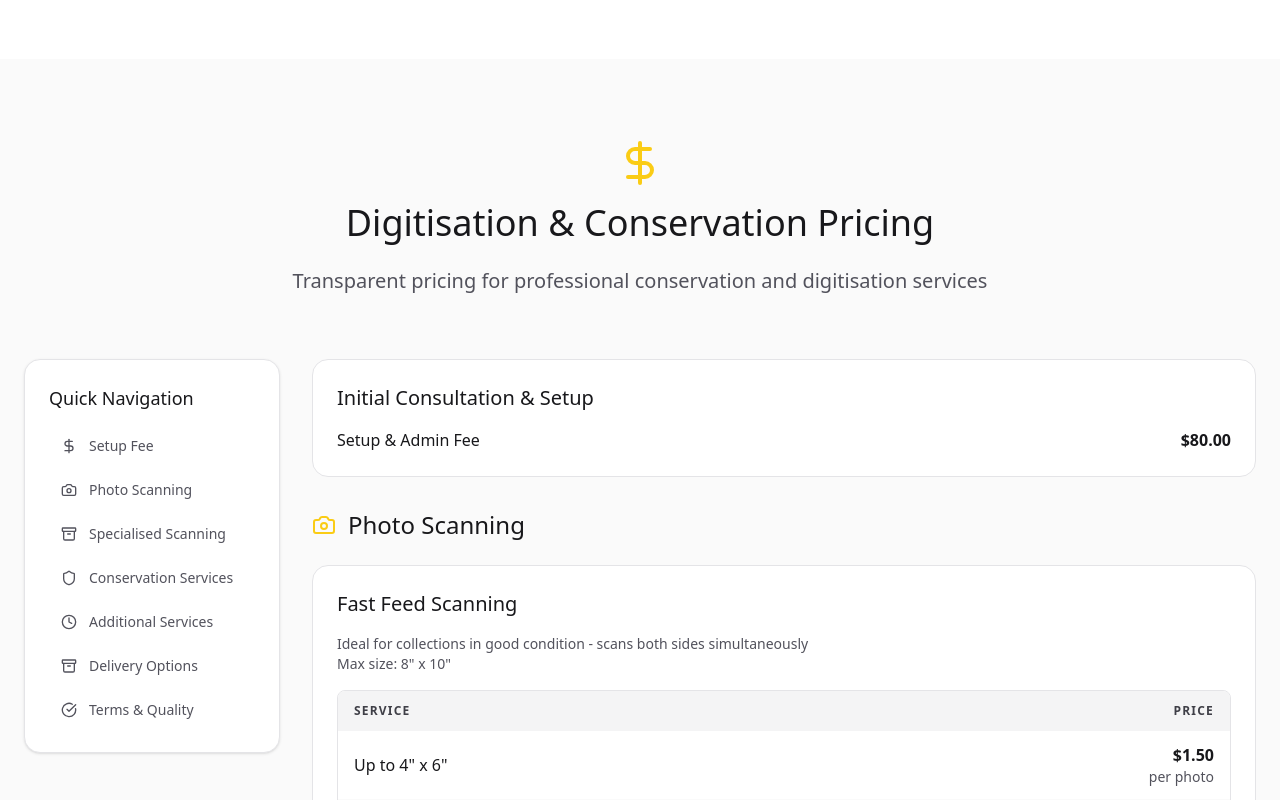
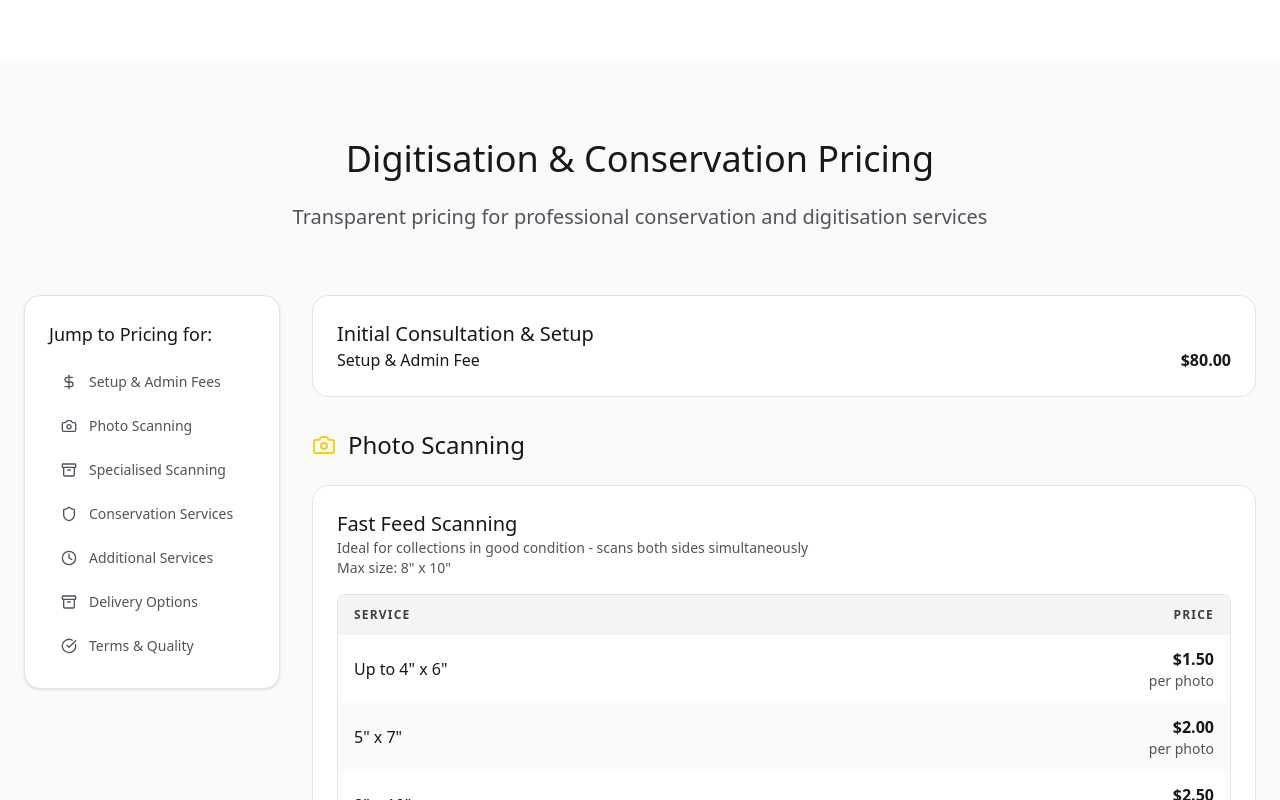
Before and after one commit to jon-coates/wgs-website, a React (Vite) app: page / in a window 1280 px wide. Shown: the part 2060-2860 px from the top of the page. Built offline with nearby package versions, Linux system fonts and the light colour scheme; a web font is replaced by a local one.

Commit message:
pricing style updates

```diff
--- a/src/components/layout/footer.jsx
+++ b/src/components/layout/footer.jsx
@@ -119,7 +119,6 @@ const Footer = () => {
                 </li>
               ))}
             </ul>
-            <Button className='mt-4' size='sm'>{siteConfig.cta.secondary}</Button>
           </div>
 
           {/* Acnolodgment of Traditional Owers */}
--- a/src/components/sections/pricing.jsx
+++ b/src/components/sections/pricing.jsx
@@ -124,7 +124,7 @@ const Pricing = () => {
 
   const PricingCard = ({ title, children, className = "" }) => (
     <div className={`bg-white rounded-2xl border border-zinc-200 p-6  transition-shadow ${className}`}>
-      <h3 className="font-display text-xl text-zinc-900 mb-4">{title}</h3>
+      <h3 className="font-display text-xl text-zinc-900 mb-">{title}</h3>
       {children}
     </div>
   )
@@ -168,7 +168,7 @@ const Pricing = () => {
   )
 
   const navigationItems = [
-    { id: "setup", label: "Setup Fee", icon: DollarSign },
+    { id: "setup", label: "Setup & Admin Fees", icon: DollarSign },
     { id: "photo-scanning", label: "Photo Scanning", icon: Camera },
     { id: "specialised-scanning", label: "Specialised Scanning", icon: Archive },
     { id: "conservation", label: "Conservation Services", icon: Shield },
@@ -181,10 +181,7 @@ const Pricing = () => {
     <section className="py-20 bg-zinc-50" id="pricing">
       <div className="container mx-auto px-6 max-w-7xl">
         {/* Section Header */}
-        <div className="text-center mb-16">
-          <div className="flex justify-center mb-4">
-            <DollarSign className="w-12 h-12 text-brand-400" />
-          </div>
+        <div className="text-left md:text-center md:mb-16 mb-8">
           <h2 className="font-display text-3xl md:text-4xl text-zinc-900 mb-6">
             Digitisation & Conservation Pricing
           </h2>
@@ -199,7 +196,7 @@ const Pricing = () => {
           <div className="lg:w-64 flex-shrink-0">
             <div className="sticky top-24">
               <div className="bg-white rounded-2xl border border-zinc-200 p-6 shadow-sm">
-                <h3 className="font-display text-lg text-zinc-900 mb-4">Quick Navigation</h3>
+                <h3 className="font-display text-lg text-zinc-900 mb-4">Jump to Pricing for:</h3>
                 <nav className="space-y-2">
                   {navigationItems.map((item) => {
                     const Icon = item.icon
```
